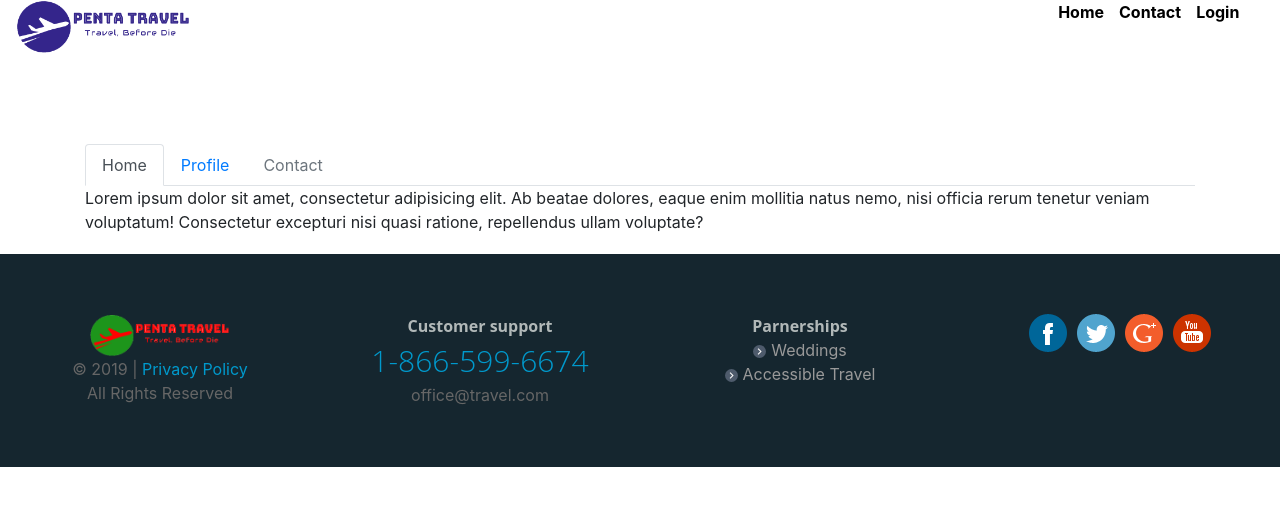
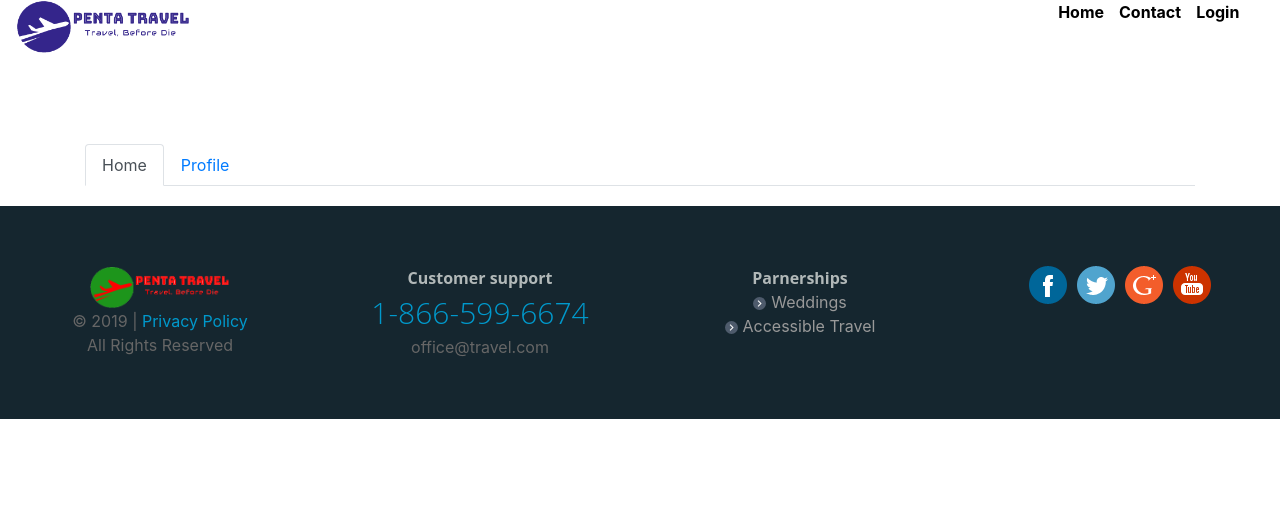
Before and after one commit to miltondatta/OTA, a React (Create React App) app in the folder client/: page /profile in a window 1280 px wide. Shown: the top 506 px of the page. Built offline with nearby package versions, Linux system fonts and the light colour scheme.

Commit message:
commit for pull

```diff
--- a/client/src/components/layout/Navbar.js
+++ b/client/src/components/layout/Navbar.js
@@ -80,7 +80,10 @@ function Navbar({logoutUser, auth: {isAuthenticated,user}}) {
                             }}
                             open={open}
                             onClose={handleClose}>
-                            <li><Link className={'profile-menu'} to={'/profile'}>Profile</Link></li>
+                            <li><Link className={'profile-menu'} to={'/profile'} onClick={e => {
+                                setAnchorEl(null);
+                            }}
+                            >Profile</Link></li>
                             <li><Link className={'profile-menu'} to={'#'} onClick={e => {
                                 e.preventDefault();
                                 logoutUser();
--- a/client/src/components/profile/Profile.js
+++ b/client/src/components/profile/Profile.js
@@ -9,19 +9,10 @@ class Profile extends Component {
             <div className="container profile-area-container">
                 <Tabs defaultActiveKey="home" transition={false} id="noanim-tab-example">
                     <Tab eventKey="home" title="Home">
-                        Lorem ipsum dolor sit amet, consectetur adipisicing elit. Ab beatae dolores, eaque enim mollitia
-                        natus nemo, nisi officia rerum tenetur veniam voluptatum! Consectetur excepturi nisi quasi
-                        ratione, repellendus ullam voluptate?
+
                     </Tab>
                     <Tab eventKey="profile" title="Profile">
-                        Lorem ipsum dolor sit amet, consectetur adipisicing elit. Aliquid, assumenda consequatur eum
-                        fuga non numquam praesentium quibusdam rerum veritatis. Blanditiis consequatur cupiditate ea est
-                        facilis fugiat, hic necessitatibus porro reiciendis.
-                    </Tab>
-                    <Tab eventKey="contact" title="Contact" disabled>
-                        Lorem ipsum dolor sit amet, consectetur adipisicing elit. Asperiores assumenda atque cumque et
-                        ex expedita facilis itaque labore laborum laudantium molestias, mollitia nesciunt quas quia sit
-                        tempora unde vel voluptate!
+
                     </Tab>
                 </Tabs>
             </div>
```
